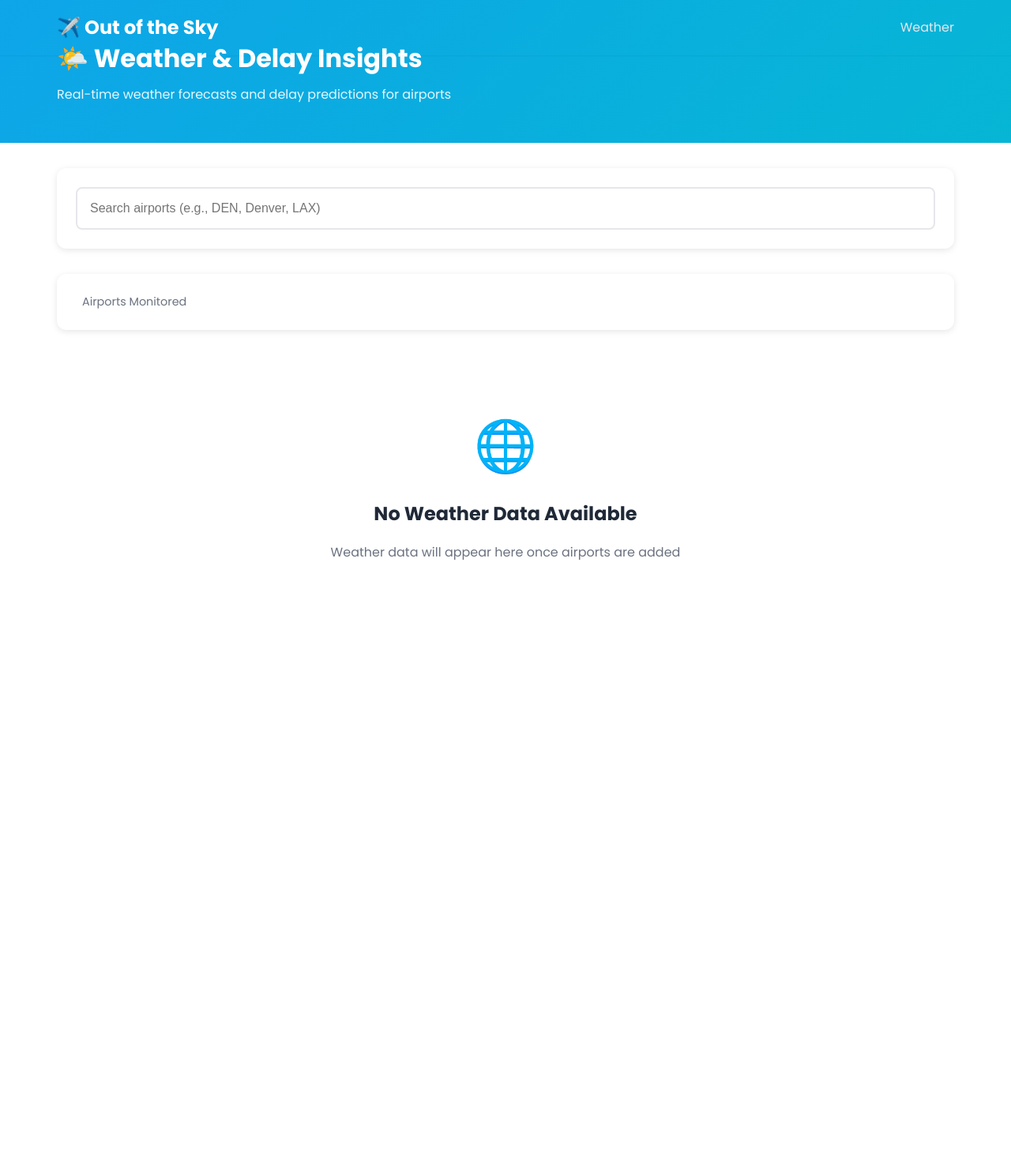
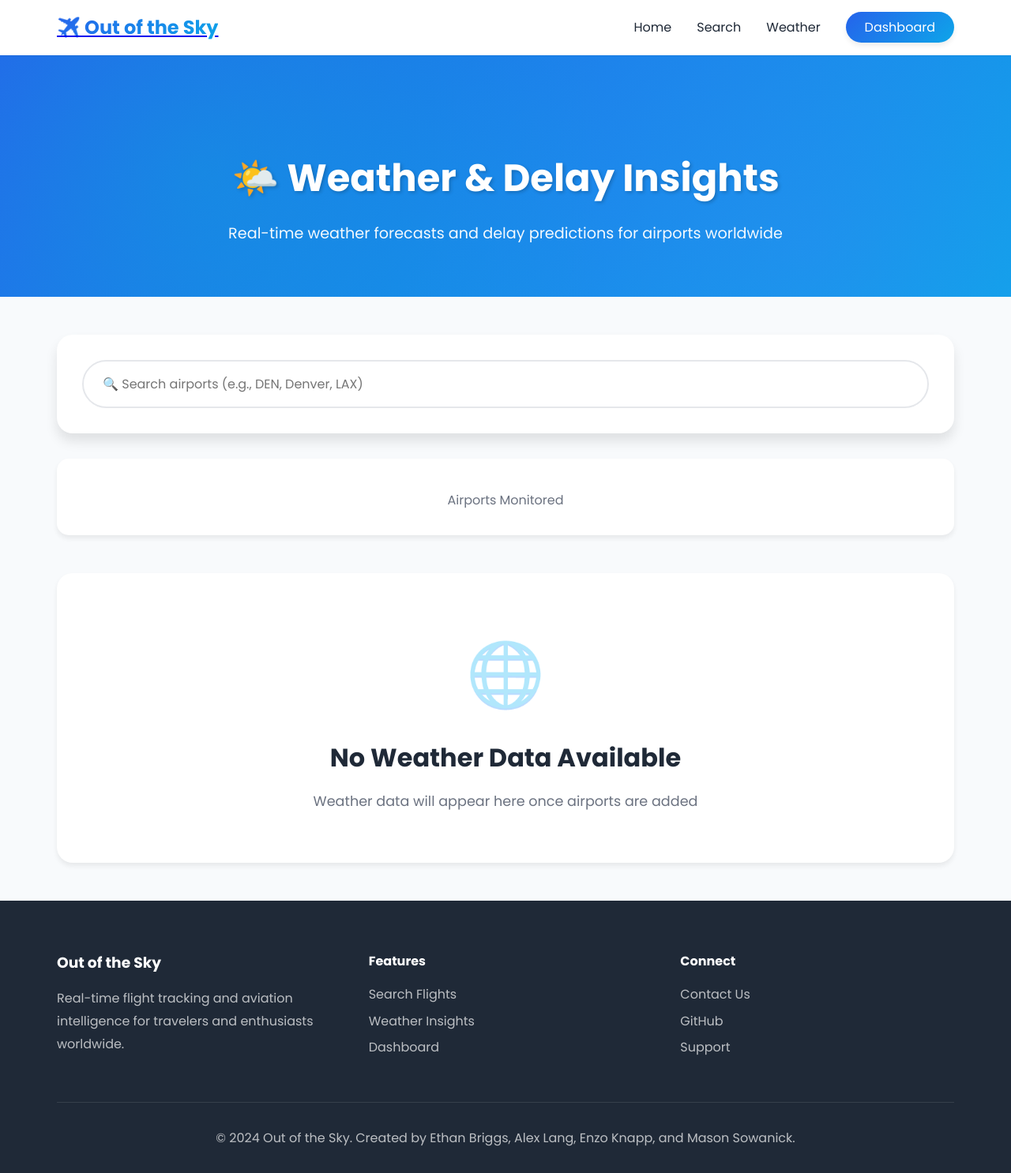
Before and after one commit to thorNoRelations/Out-of-the-Sky, a Django app: page /weather/ in a window 1280 px wide. Shown: the whole page at 79% size. Before the commit the page ends 710 px from the top, so only its background shows below. Run offline with Django 4.2, Linux system fonts and the light colour scheme.

Commit message:
fixing styling for weather page

```diff
--- a/home/templates/home/weather_insights.html
+++ b/home/templates/home/weather_insights.html
@@ -8,74 +8,187 @@
     <link rel="stylesheet" href="{% static 'styles.css' %}">
     <link href="https://fonts.googleapis.com/css2?family=Poppins:wght@300;400;600;700&display=swap" rel="stylesheet">
     <style>
-        .weather-header {
-            background: linear-gradient(135deg, #0ea5e9 0%, #06b6d4 100%);
+        body {
+            background: var(--bg-light);
+        }
+
+        .weather-hero {
+            background: var(--gradient-primary);
+            padding: 8rem 0 4rem;
+            margin-top: 60px;
+            position: relative;
+            overflow: hidden;
+        }
+
+        .weather-hero::before {
+            content: '';
+            position: absolute;
+            top: 0;
+            left: 0;
+            right: 0;
+            bottom: 0;
+            background:
+                radial-gradient(circle at 20% 50%, rgba(6, 182, 212, 0.3) 0%, transparent 50%),
+                radial-gradient(circle at 80% 80%, rgba(59, 130, 246, 0.3) 0%, transparent 50%);
+        }
+
+        .weather-hero-content {
+            position: relative;
+            z-index: 1;
+            text-align: center;
+            color: white;
+        }
+
+        .weather-hero h1 {
+            font-size: 3rem;
+            font-weight: 700;
+            margin-bottom: 1rem;
+            text-shadow: 2px 2px 4px rgba(0, 0, 0, 0.2);
+        }
+
+        .weather-hero p {
+            font-size: 1.2rem;
+            opacity: 0.95;
+        }
+
+        .weather-content {
             padding: 3rem 0;
+        }
+
+        .search-box {
+            background: white;
+            padding: 2rem;
+            border-radius: 20px;
+            box-shadow: var(--shadow-lg);
             margin-bottom: 2rem;
+        }
+
+        .search-input {
+            width: 100%;
+            padding: 1rem 1.5rem;
+            border: 2px solid #e5e7eb;
+            border-radius: 50px;
+            font-size: 1rem;
+            font-family: 'Poppins', sans-serif;
+            transition: all 0.3s ease;
+        }
+
+        .search-input:focus {
+            outline: none;
+            border-color: var(--primary-color);
+            box-shadow: 0 0 0 3px rgba(37, 99, 235, 0.1);
+        }
+
+        .stats-bar {
+            display: grid;
+            grid-template-columns: repeat(auto-fit, minmax(200px, 1fr));
+            gap: 1.5rem;
+            margin-bottom: 3rem;
+        }
+
+        .stat-card {
+            background: white;
+            padding: 2rem;
+            border-radius: 15px;
+            text-align: center;
+            box-shadow: var(--shadow-md);
+            transition: all 0.3s ease;
+        }
+
+        .stat-card:hover {
+            transform: translateY(-5px);
+            box-shadow: var(--shadow-xl);
+        }
+
+        .stat-number {
+            font-size: 2.5rem;
+            font-weight: 700;
+            background: var(--gradient-primary);
+            -webkit-background-clip: text;
+            -webkit-text-fill-color: transparent;
+            background-clip: text;
+            margin-bottom: 0.5rem;
+        }
+
+        .stat-label {
+            font-size: 1rem;
+            color: var(--text-light);
+            font-weight: 500;
         }
 
         .weather-grid {
             display: grid;
             grid-template-columns: repeat(auto-fill, minmax(350px, 1fr));
-            gap: 1.5rem;
-            margin-bottom: 2rem;
+            gap: 2rem;
         }
 
         .weather-card {
             background: white;
-            border-radius: 16px;
+            border-radius: 20px;
             padding: 2rem;
-            box-shadow: 0 4px 12px rgba(0,0,0,0.1);
-            transition: transform 0.2s, box-shadow 0.2s;
+            box-shadow: var(--shadow-md);
+            transition: all 0.3s ease;
         }
 
         .weather-card:hover {
-            transform: translateY(-5px);
-            box-shadow: 0 8px 20px rgba(0,0,0,0.15);
+            transform: translateY(-8px);
+            box-shadow: var(--shadow-xl);
         }
 
         .airport-header {
             display: flex;
             justify-content: space-between;
-            align-items: start;
+            align-items: flex-start;
             margin-bottom: 1.5rem;
+            padding-bottom: 1rem;
+            border-bottom: 2px solid var(--bg-light);
         }
 
         .airport-code {
-            font-size: 1.8rem;
+            font-size: 2rem;
             font-weight: 700;
-            color: #0ea5e9;
+            background: var(--gradient-primary);
+            -webkit-background-clip: text;
+            -webkit-text-fill-color: transparent;
+            background-clip: text;
         }
 
         .airport-name {
             font-size: 0.9rem;
-            color: #6b7280;
+            color: var(--text-light);
             margin-top: 0.25rem;
         }
 
         .weather-main {
             display: flex;
             align-items: center;
-            gap: 1.5rem;
+            gap: 2rem;
             padding: 1.5rem;
             background: linear-gradient(135deg, #f0f9ff 0%, #e0f2fe 100%);
-            border-radius: 12px;
+            border-radius: 15px;
             margin-bottom: 1.5rem;
         }
 
         .weather-icon-large {
             font-size: 4rem;
+            flex-shrink: 0;
+        }
+
+        .weather-info {
+            flex: 1;
         }
 
         .temp-display {
             font-size: 3rem;
             font-weight: 700;
-            color: #1f2937;
+            color: var(--text-dark);
+            margin-bottom: 0.25rem;
         }
 
         .condition-display {
             font-size: 1.1rem;
-            color: #6b7280;
+            color: var(--text-light);
+            font-weight: 500;
         }
 
         .weather-details {
@@ -131,149 +251,126 @@
         }
 
         .risk-title {
-            font-size: 0.85rem;
+            font-size: 0.9rem;
             font-weight: 600;
-            margin-bottom: 0.5rem;
+            margin-bottom: 0.75rem;
             text-transform: uppercase;
-            letter-spacing: 0.5px;
+            letter-spacing: 1px;
         }
 
         .risk-level {
-            font-size: 1.3rem;
+            font-size: 1.4rem;
             font-weight: 700;
             margin-bottom: 0.5rem;
         }
 
         .risk-details {
-            font-size: 0.9rem;
+            font-size: 0.95rem;
             opacity: 0.9;
         }
 
         .forecast-description {
-            margin-top: 1rem;
             padding: 1rem;
-            background: #f9fafb;
-            border-left: 4px solid #0ea5e9;
-            border-radius: 4px;
-            font-size: 0.9rem;
-            color: #374151;
+            background: var(--bg-light);
+            border-left: 4px solid var(--primary-color);
+            border-radius: 8px;
+            font-size: 0.95rem;
+            color: var(--text-dark);
+            line-height: 1.6;
+            margin-bottom: 1rem;
         }
 
-        .search-box {
-            background: white;
-            padding: 1.5rem;
-            border-radius: 12px;
-            box-shadow: 0 2px 8px rgba(0,0,0,0.1);
-            margin-bottom: 2rem;
-        }
-
-        .search-input {
-            width: 100%;
-            padding: 1rem;
-            border: 2px solid #e5e7eb;
-            border-radius: 8px;
-            font-size: 1rem;
-        }
-
-        .search-input:focus {
-            outline: none;
-            border-color: #0ea5e9;
-        }
-
-        .stats-bar {
-            display: flex;
-            gap: 2rem;
-            background: white;
-            padding: 1.5rem 2rem;
-            border-radius: 12px;
-            margin-bottom: 2rem;
-            box-shadow: 0 2px 8px rgba(0,0,0,0.1);
-        }
-
-        .stat-item {
+        .last-updated {
+            font-size: 0.8rem;
+            color: var(--text-light);
             text-align: center;
-        }
-
-        .stat-number {
-            font-size: 2rem;
-            font-weight: 700;
-            color: #0ea5e9;
-        }
-
-        .stat-label {
-            font-size: 0.9rem;
-            color: #6b7280;
-        }
-
-        .navbar {
-            background: transparent;
-            padding: 1rem 0;
-        }
-
-        .nav-content {
-            max-width: 1200px;
-            margin: 0 auto;
-            padding: 0 2rem;
-            display: flex;
-            justify-content: space-between;
-            align-items: center;
-        }
-
-        .nav-brand {
-            color: white;
-            font-size: 1.5rem;
-            font-weight: 700;
-            text-decoration: none;
-        }
-
-        .nav-links {
-            display: flex;
-            gap: 2rem;
-        }
-
-        .nav-link {
-            color: #e5e7eb;
-            text-decoration: none;
-            transition: color 0.2s;
-        }
-
-        .nav-link:hover {
-            color: #0ea5e9;
         }
 
         .empty-state {
             text-align: center;
             padding: 4rem 2rem;
             background: white;
-            border-radius: 12px;
+            border-radius: 20px;
+            box-shadow: var(--shadow-md);
         }
 
-        .last-updated {
-            font-size: 0.75rem;
-            color: #9ca3af;
-            margin-top: 0.5rem;
+        .empty-icon {
+            font-size: 5rem;
+            margin-bottom: 1rem;
+            opacity: 0.3;
+        }
+
+        .empty-state h2 {
+            font-size: 2rem;
+            color: var(--text-dark);
+            margin-bottom: 1rem;
+        }
+
+        .empty-state p {
+            color: var(--text-light);
+            font-size: 1.1rem;
+        }
+
+        @media (max-width: 768px) {
+            .weather-hero {
+                padding: 6rem 0 3rem;
+            }
+
+            .weather-hero h1 {
+                font-size: 2rem;
+            }
+
+            .weather-hero p {
+                font-size: 1rem;
+            }
+
+            .weather-grid {
+                grid-template-columns: 1fr;
+            }
+
+            .weather-main {
+                flex-direction: column;
+                text-align: center;
+            }
+
+            .weather-details {
+                grid-template-columns: 1fr;
+            }
+
+            .stats-bar {
+                grid-template-columns: 1fr;
+            }
         }
     </style>
 </head>
 <body>
     <!-- Navigation -->
     <nav class="navbar">
-        <div class="nav-content">
-            <a href="{% url 'home:index' %}" class="nav-brand">✈️ Out of the Sky</a>
-            <div class="nav-links">
-                <a href="{% url 'home:weather_insights' %}" class="nav-link">Weather</a>
+        <div class="container">
+            <div class="nav-brand">
+                <a href="{% url 'home:index' %}">
+                    <h2>✈️ Out of the Sky</h2>
+                </a>
             </div>
+            <ul class="nav-menu">
+                <li><a href="{% url 'home:index' %}">Home</a></li>
+                <li><a href="{% url 'search:search' %}">Search</a></li>
+                <li><a href="{% url 'home:weather_insights' %}">Weather</a></li>
+                <li><a href="{% url 'home:flight_detail' 1 %}" class="btn-primary">Dashboard</a></li>
+            </ul>
         </div>
     </nav>
 
-    <!-- Header -->
-    <div class="weather-header">
-        <div class="container">
-            <h1 style="color: white; margin-bottom: 0.5rem;">🌤️ Weather & Delay Insights</h1>
-            <p style="color: rgba(255,255,255,0.9);">Real-time weather forecasts and delay predictions for airports</p>
+    <!-- Hero Section -->
+    <section class="weather-hero">
+        <div class="container weather-hero-content">
+            <h1>🌤️ Weather & Delay Insights</h1>
+            <p>Real-time weather forecasts and delay predictions for airports worldwide</p>
         </div>
-    </div>
+    </section>
 
+    <!-- Main Content -->
+    <section class="weather-content">
         <div class="container">
             <!-- Search Box -->
             <div class="search-box">
@@ -282,7 +379,7 @@
                         type="text"
                         name="search"
                         class="search-input"
-                    placeholder="Search airports (e.g., DEN, Denver, LAX)"
+                        placeholder="🔍 Search airports (e.g., DEN, Denver, LAX)"
                         value="{{ search_query }}"
                     >
                 </form>
@@ -290,7 +387,7 @@
 
             <!-- Stats Bar -->
             <div class="stats-bar">
-            <div class="stat-item">
+                <div class="stat-card">
                     <div class="stat-number">{{ total_airports }}</div>
                     <div class="stat-label">Airports Monitored</div>
                 </div>
@@ -312,7 +409,7 @@
                         <!-- Main Weather Display -->
                         <div class="weather-main">
                             <div class="weather-icon-large">{{ weather.get_weather_icon }}</div>
-                        <div>
+                            <div class="weather-info">
                                 <div class="temp-display">{{ weather.temperature }}°F</div>
                                 <div class="condition-display">{{ weather.get_condition_display }}</div>
                             </div>
@@ -368,9 +465,9 @@
                 </div>
             {% else %}
                 <div class="empty-state">
-                <div style="font-size: 4rem; margin-bottom: 1rem;">🌐</div>
+                    <div class="empty-icon">🌐</div>
                     <h2>No Weather Data Available</h2>
-                <p style="color: #6b7280; margin: 1rem 0;">
+                    <p>
                         {% if search_query %}
                             No airports found matching "{{ search_query }}"
                         {% else %}
@@ -380,6 +477,38 @@
                 </div>
             {% endif %}
         </div>
+    </section>
+
+    <!-- Footer -->
+    <footer class="footer">
+        <div class="container">
+            <div class="footer-content">
+                <div class="footer-section">
+                    <h3>Out of the Sky</h3>
+                    <p>Real-time flight tracking and aviation intelligence for travelers and enthusiasts worldwide.</p>
+                </div>
+                <div class="footer-section">
+                    <h4>Features</h4>
+                    <ul>
+                        <li><a href="{% url 'search:search' %}">Search Flights</a></li>
+                        <li><a href="{% url 'home:weather_insights' %}">Weather Insights</a></li>
+                        <li><a href="{% url 'home:flight_detail' 1 %}">Dashboard</a></li>
+                    </ul>
+                </div>
+                <div class="footer-section">
+                    <h4>Connect</h4>
+                    <ul>
+                        <li><a href="#">Contact Us</a></li>
+                        <li><a href="#">GitHub</a></li>
+                        <li><a href="#">Support</a></li>
+                    </ul>
+                </div>
+            </div>
+            <div class="footer-bottom">
+                <p>&copy; 2024 Out of the Sky. Created by Ethan Briggs, Alex Lang, Enzo Knapp, and Mason Sowanick.</p>
+            </div>
+        </div>
+    </footer>
 
     <script>
         // Auto-refresh every 5 minutes for updated weather
```
Also changed, not shown: other parts of home/templates/home/weather_insights.html (+19 -12 lines), 1 other file. Lines whose indentation alone changed are shown as unchanged.
